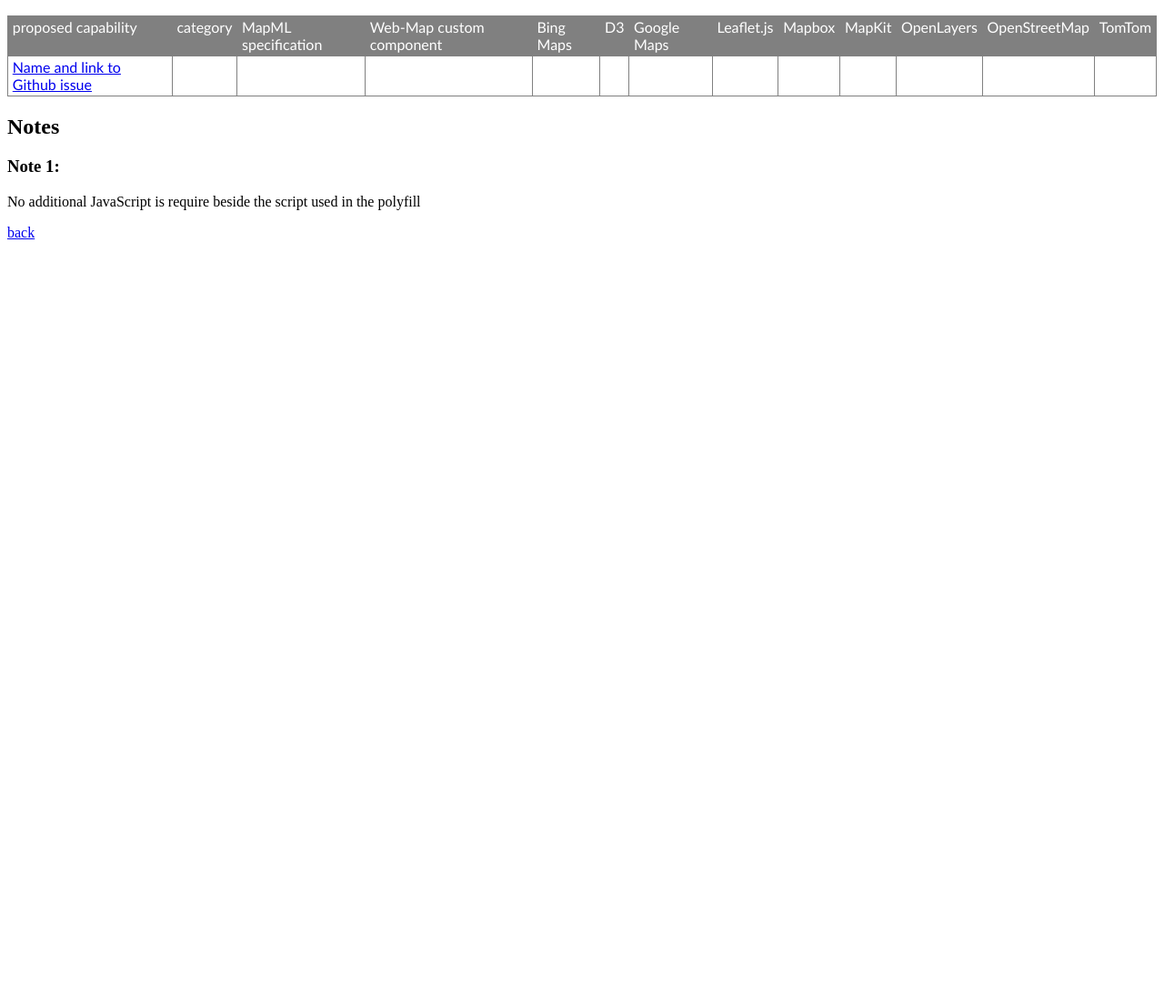
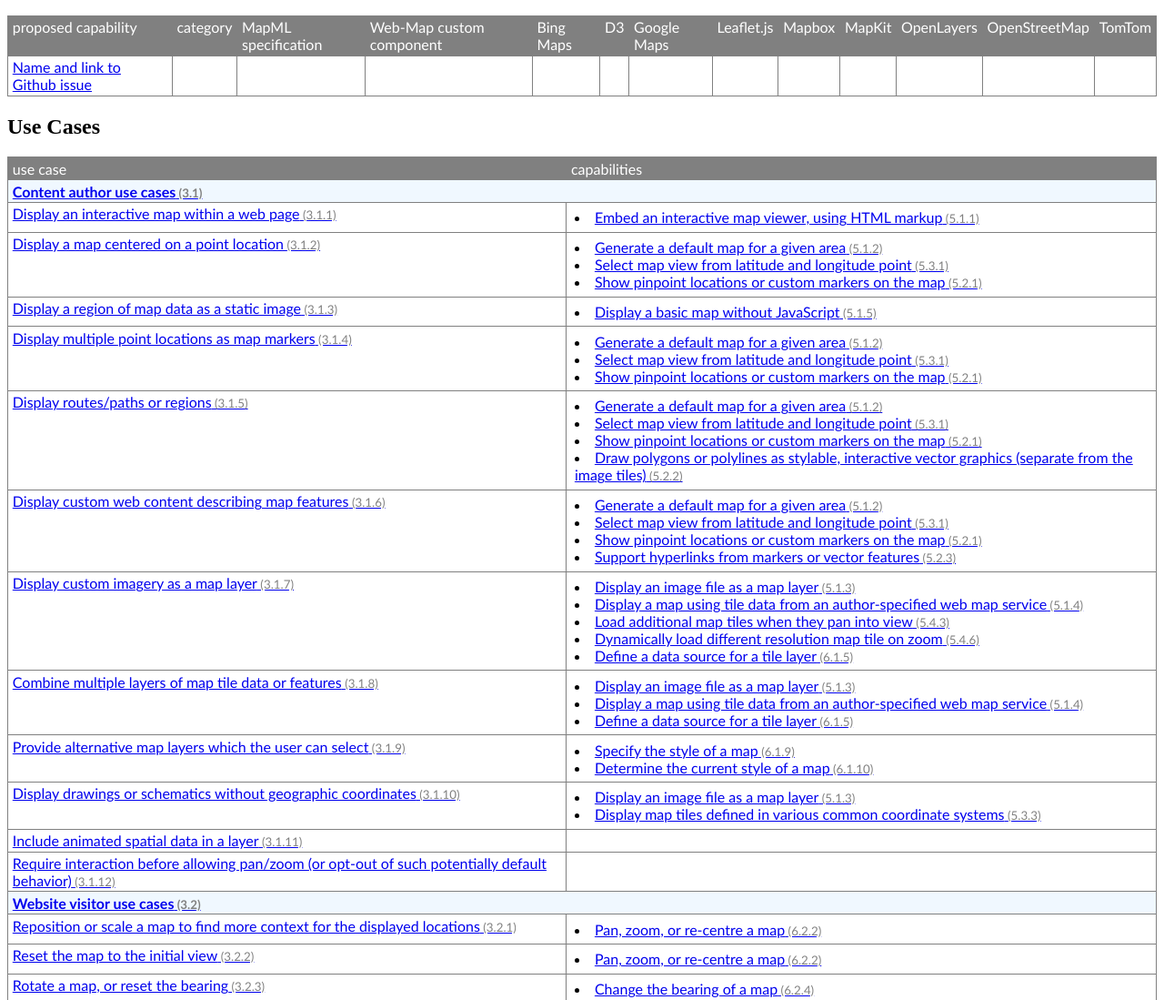
Before and after one commit to Maps4HTML/UCR-MapML-Matrix, a plain HTML site: page mapml-ucrs-fulfillment-matrix.html in a window 1280 px wide. Shown: the part 4140-5239 px from the top of the page at 91% size. Before the commit the page ends 4421 px from the top, so only its background shows below. Drawn offline with Linux system fonts and the light colour scheme.

Commit message:
added use cases table, with related capabilities

```diff
--- a/mapml-ucrs-fulfillment-matrix.html
+++ b/mapml-ucrs-fulfillment-matrix.html
@@ -97,6 +97,16 @@
       background-color: hsl(323, 68%, 83%);
     }
 
+    td > ul {
+      list-style-position: inside;
+      padding: 0;
+      margin: 0.25rem;
+      text-align: start;
+    }
+
+    tr:target {
+      outline: 3px black solid;
+    }
   </style>
 
   <script type="module" src="./main.js"></script>
@@ -189,6 +199,12 @@
   </table>
 
   <section>
+    <h2 id="use-cases">Use Cases</h2>
+    <section id="use_case_container">
+    </section>
+  </section>
+
+  <section>
     <h2 id="notes">Notes</h2>
 
     <section id="note-1">
--- a/process-ucr.js
+++ b/process-ucr.js
@@ -1,9 +1,6 @@
 export class UCR_Processor {
   constructor( json_url ) {
     this.json = null;
-
-    // console.log(json_url);
-
     this.load_json(json_url);
   }
 
@@ -14,6 +11,7 @@
       .then((json) => {
         this.json = json;
         this.create_capabilities_table();
+        this.create_use_cases_table();
       })
   }
 
@@ -22,7 +20,7 @@
   create_capabilities_table () {
     const container = document.getElementById(`cap_table_container`);
     const imp_container = document.getElementById(`implementation_container`);
-    // console.log(this.json);
+    console.log(this.json);
 
     let table_el = document.createElement(`table`);
     table_el.id = `approved-capabilities-table`;
@@ -62,7 +60,6 @@
 
     const groups = this.json[`capability-groups`];
     Object.keys(groups).forEach(key=>{
-      // console.log(key, groups[key]);
       const val = groups[key];
 
       let tr = document.createElement(`tr`);
@@ -73,8 +70,6 @@
       if (!val.parent_id) {
         th.classList.add(`ucr-group`);
       }
-
-      console.log(val.title);
 
       let a = document.createElement(`a`);
       a.href = `https://maps4html.org/HTML-Map-Element-UseCases-Requirements/#${key}`;
@@ -92,9 +87,7 @@
 
 
     const caps = this.json[`capabilities`];
-    // console.log(caps)
     Object.keys(caps).forEach(key=>{
-      // console.log(key, groups[key]);
       const val = caps[key];
 
       let tr = document.createElement(`tr`);
@@ -112,33 +105,26 @@
       tr.appendChild(th);
 
       const cap_imps = val[`implementations`];
-      // console.log(cap_imps);
       for(let cap_imp of cap_imps) {
-        // console.log(imp)
         Object.keys(cap_imp).forEach(key=>{
           const val = cap_imp[key];
-          // console.log(val);
           let td = document.createElement(`td`);
           let val_str = val.support;
           if (val_str) {
             td.classList.add(val_str.replace(` `, `_`));
           }
-          // console.log(val.support);
           td.textContent = val_str;
           tr.appendChild(td);
         });
       }
 
       const parent_row = tbody.querySelector(`#${val.parent_id}`);
-      // console.log(parent_row);
       let next_row = parent_row;
-      // while (next_row.nextElementSibling && !next_row.nextElementSibling.classList.contains(`ucr-group`)) {
       while (next_row.nextElementSibling
         && next_row.nextElementSibling.firstChild.classList.contains(`capability`)) {
         next_row = next_row.nextElementSibling;
       }
       next_row.after(tr);
-      // tbody.appendChild(tr);
     });
 
     let old_table = container.querySelector(`table`);
@@ -151,8 +137,90 @@
     imp_container.appendChild(dl);
   }
 
-  find_table_position (parent_id, parent_class) {
 
+
+  create_use_cases_table () {
+    const container = document.getElementById(`use_case_container`);
+    const capabilities = this.json[`capabilities`];
+
+    let table_el = document.createElement(`table`);
+    table_el.id = `use-cases-table`;
+    let thead = document.createElement(`thead`);
+    table_el.appendChild(thead);
+    let tr = document.createElement(`tr`);
+    thead.appendChild(tr);
+
+    const use_case_headers = [
+      `use case`,
+      `capabilities`
+    ];
+
+    for(let use_case_header of use_case_headers) {
+      let th = document.createElement(`th`);
+      th.textContent = use_case_header;
+      tr.appendChild(th);
+    }
+
+    let tbody = document.createElement(`tbody`);
+    table_el.appendChild(tbody);
+
+    const use_cases = this.json[`use-cases`];
+    Object.keys(use_cases).forEach(key=>{
+      const val = use_cases[key];
+
+      let tr = document.createElement(`tr`);
+      tr.id = key;
+      let th = document.createElement(`th`);
+
+      let a = document.createElement(`a`);
+      a.href = `https://maps4html.org/HTML-Map-Element-UseCases-Requirements/#${key}`;
+      a.textContent = val.title;
+      let index_span = document.createElement(`span`);
+      index_span.classList.add(`index`);
+      index_span.textContent = ` (${val.index})`;
+      a.appendChild(index_span);
+      th.appendChild(a);
+      tr.appendChild(th);
+
+      if (!val.parent_id) {
+        th.classList.add(`ucr-category`);
+        th.setAttribute(`colspan`, `999`);
+      } else {
+        let td = document.createElement(`td`);
+        let ul = document.createElement(`ul`);
+        td.appendChild(ul);
+        const caps = val[`capabilities`];
+        Object.keys(caps).forEach(key=>{
+          const capability = capabilities[key];
+          let li = document.createElement(`li`);
+          let a = document.createElement(`a`);
+          // a.href = `https://maps4html.org/HTML-Map-Element-UseCases-Requirements/#${key}`;
+          a.href = `#${key}`;
+
+
+
+          // console.log(capabilities[key].title);
+          a.textContent = capability.title;
+
+          let index_span = document.createElement(`span`);
+          index_span.classList.add(`index`);
+          index_span.textContent = ` (${capability.index})`;
+          a.appendChild(index_span);
+          td.appendChild(a);
+
+          li.appendChild(a);
+          ul.appendChild(li);
+        });
+        tr.appendChild(td);
+      }
+      tbody.appendChild(tr);
+    });
+
+    let old_table = container.querySelector(`table`);
+    if (old_table) {
+      container.replaceChild(table_el, old_table);
+    } else {
+      container.appendChild(table_el);
+    }
   }
-
 }
```
